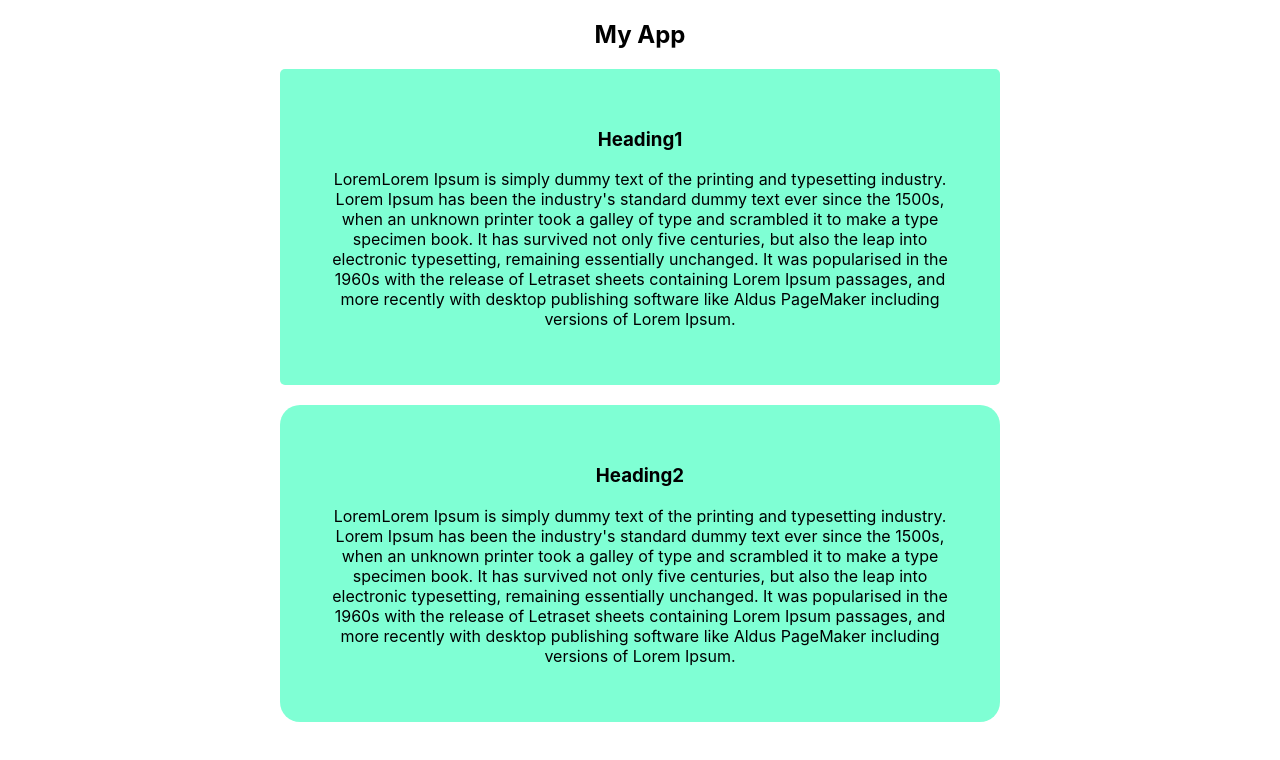
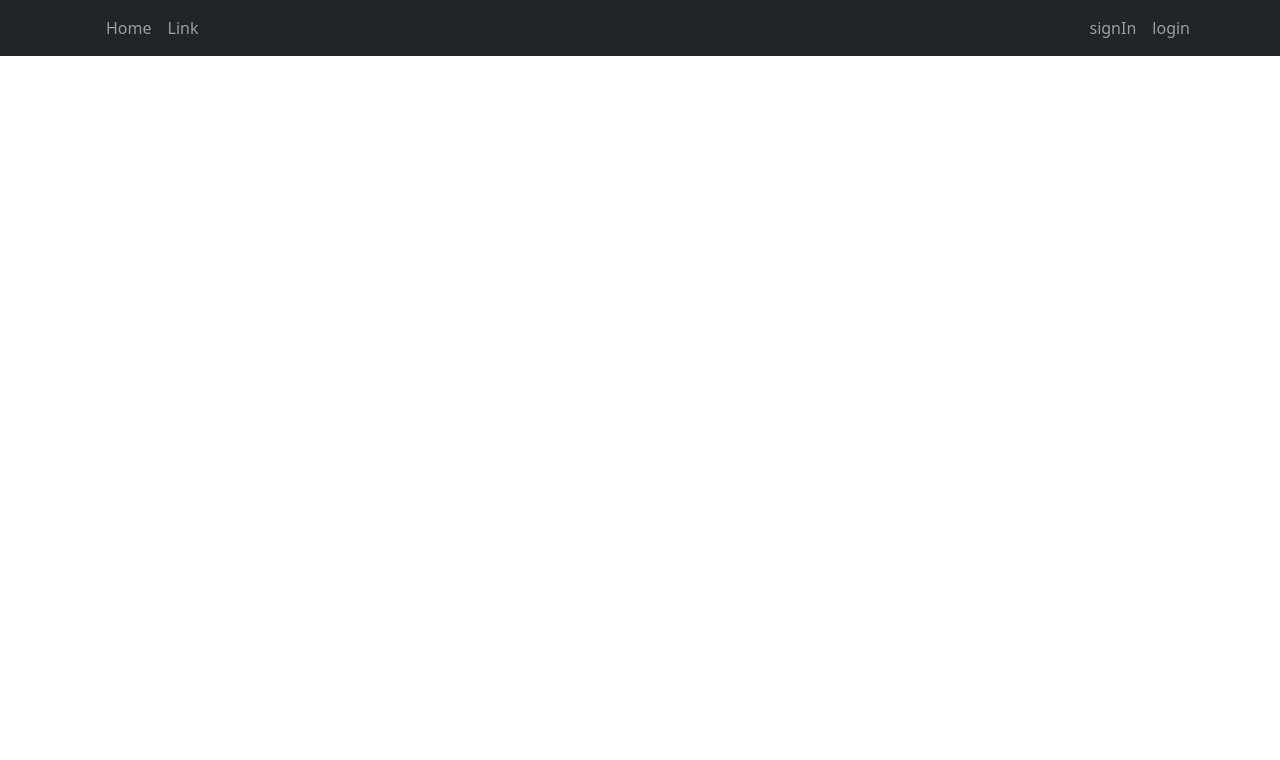
Before and after one commit to vishholge/react1, a React (Create React App) app: page / in a window 1280 px wide. Shown: the top 760 px of the page. Built offline with nearby package versions, Linux system fonts and the light colour scheme.

Commit message:
started buiding on React

```diff
--- a/package.json
+++ b/package.json
@@ -6,7 +6,9 @@
     "@testing-library/jest-dom": "^5.16.4",
     "@testing-library/react": "^13.3.0",
     "@testing-library/user-event": "^13.5.0",
+    "bootstrap": "^5.1.3",
     "react": "^18.1.0",
+    "react-bootstrap": "^2.4.0",
     "react-dom": "^18.1.0",
     "react-scripts": "5.0.1",
     "web-vitals": "^2.1.4"
--- a/src/App.js
+++ b/src/App.js
@@ -1,11 +1,18 @@
 
 import './App.css';
+import BootstrapComponant from './componants/BootstrapComponants/BootstrapComponant';
 import ChildComponant from './componants/ChildComponant1/ChildComponant1';
+import Counter from './componants/ChildComponant2/Counter';
+import 'bootstrap/dist/css/bootstrap.min.css';
 
 function App() {
   return (
     <div className="App">
-      <ChildComponant />
+      <BootstrapComponant />
+      {/* <ChildComponant />
+      <Counter />  */}
+
+
 
     </div>
   );
--- /dev/null
+++ b/src/componants/BootstrapComponants/BootstrapComponant.js
@@ -0,0 +1,35 @@
+import React, { Component } from 'react'
+
+import { Form } from 'react-bootstrap'
+import {Container ,Navbar, Nav} from 'react-bootstrap'
+
+
+function BootstrapComponant() {
+  return (
+    <>
+        <Navbar bg="dark" variant="dark">
+            <Container>
+                <Navbar.Brand href="#home"></Navbar.Brand>
+                <Navbar.Toggle aria-controls="basic-navbar-nav" />
+                <Navbar.Collapse id="basic-navbar-nav">
+                    <Nav className="me-auto">
+                        <Nav.Link href="#home">Home</Nav.Link>
+                        <Nav.Link href="#link">Link</Nav.Link>
+
+                    </Nav>
+                    <Nav>
+                       <Nav.Link href="#home">signIn</Nav.Link>
+                       <Nav.Link href="#link">login</Nav.Link>
+
+                    </Nav>
+                </Navbar.Collapse>
+             </Container>
+
+        </Navbar>
+
+  </>
+
+  )
+}
+
+export default BootstrapComponant
--- /dev/null
+++ b/src/componants/ChildComponant2/Counter.js
@@ -0,0 +1,31 @@
+import React, { Component } from 'react'
+
+export default class Counter extends Component {
+
+    constructor(props){
+        super(props)
+
+        this.state = {
+            count: 0,
+        };
+
+
+
+    }
+    incrementCounter = () => {
+        this.setState({
+            count: this.state.count +1,
+        });
+    }
+
+  render() {
+    let {count} = this.state;
+    return (
+      <div>
+         <p style={{fontSize: "10rem", margin: "0" }}>{count} </p>
+         <button onClick={this.incrementCounter}style = {{ padding: "10px"}}>Increment</button>
+
+      </div>
+    )
+  }
+}
```
Also changed, not shown: 1 other file (tests, documents, lock files or other folders).
